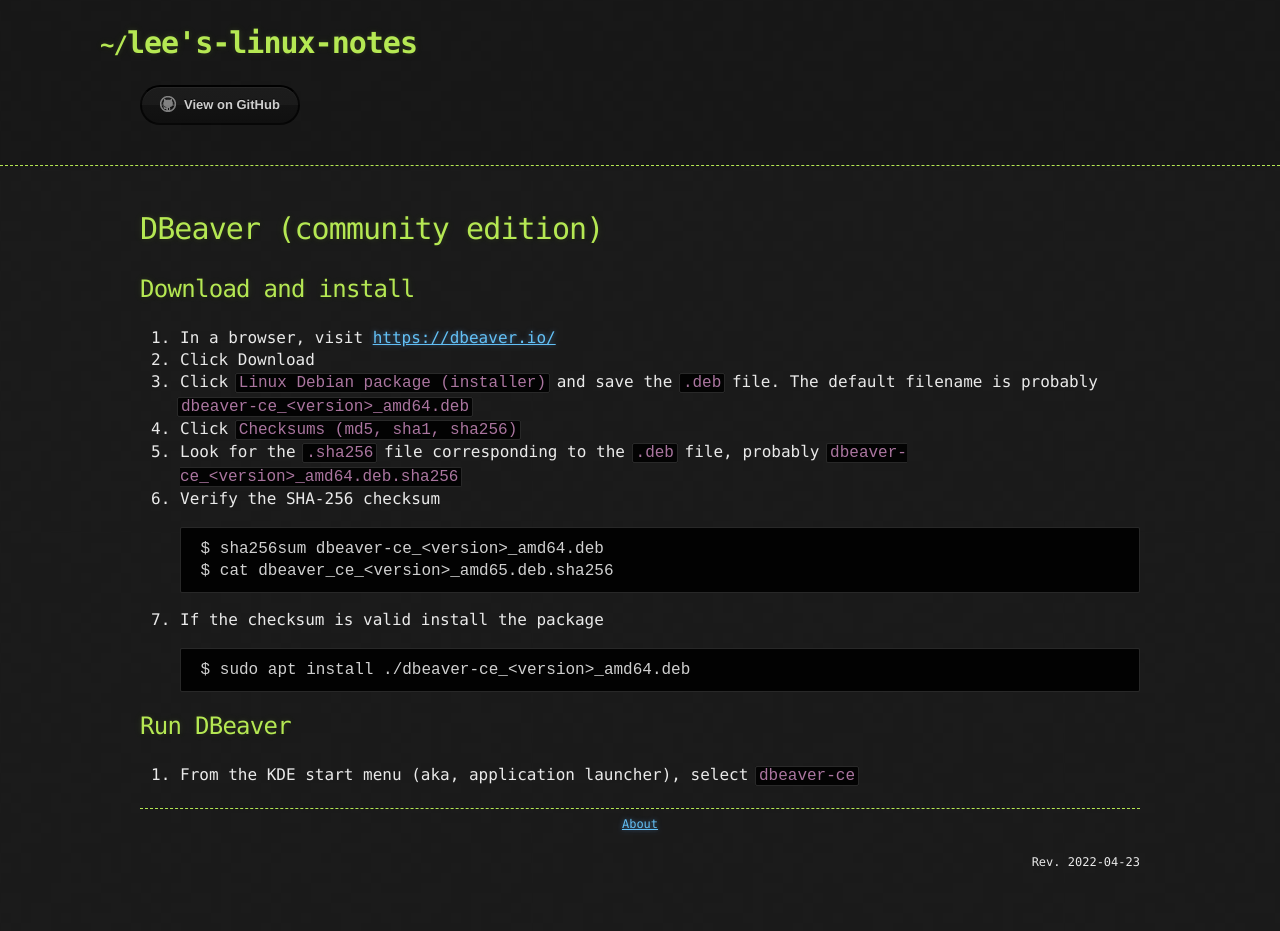
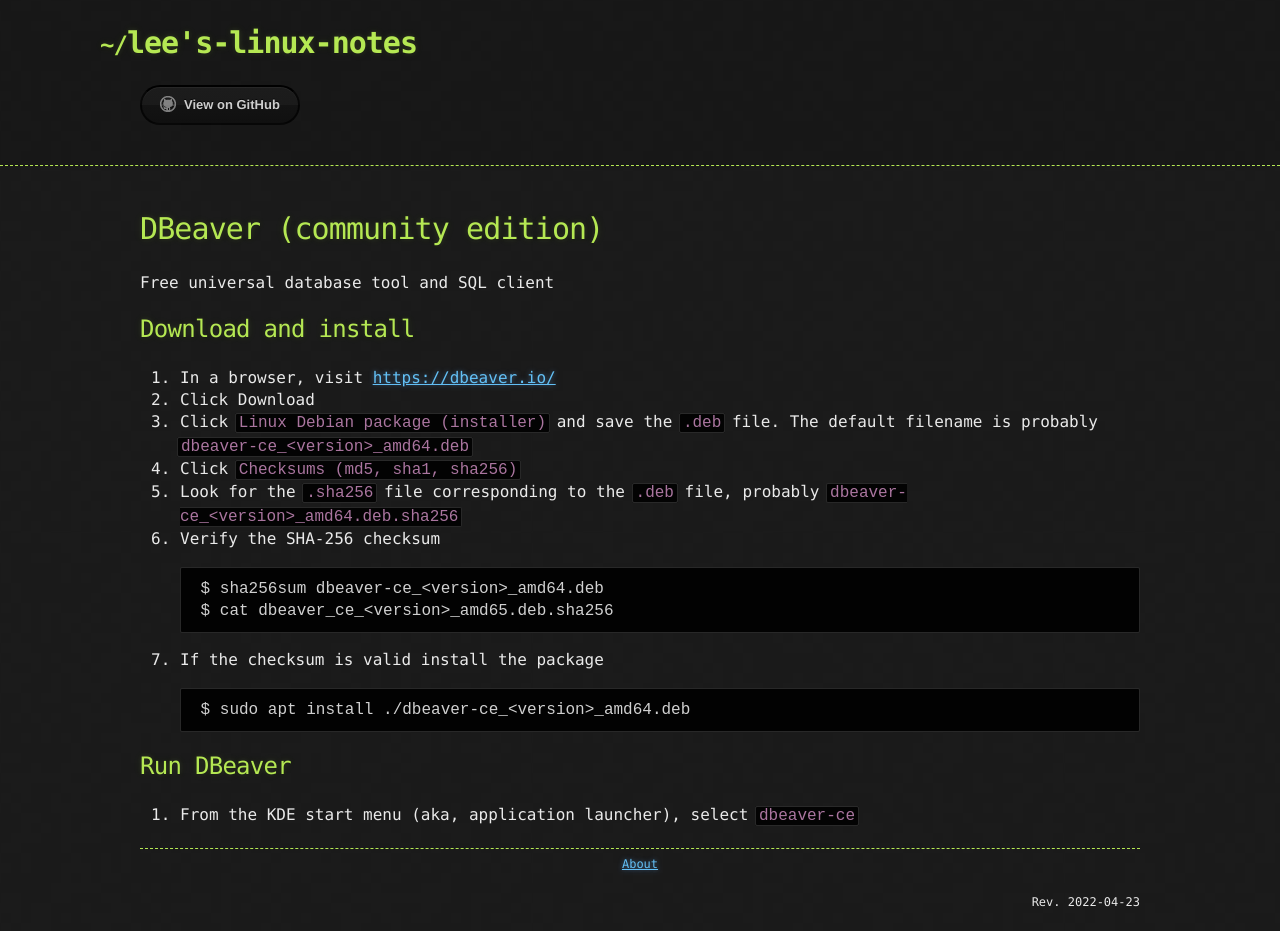
Before and after one commit to leebehrens/linux-notes, a Jekyll site: the page built from docs/_notes/dbeaver.md, in a window 1280 px wide. Built offline with Jekyll 4.4.1, drawn with Linux system fonts in a browser that asks for light colours; the repository's description, which GitHub fills in, is left out; before the commit the page ends 900 px from its top, so only the background shows below that.

Commit message:
update dbeaver

```diff
--- a/docs/_notes/dbeaver.md
+++ b/docs/_notes/dbeaver.md
@@ -3,6 +3,8 @@ title: DBeaver (community edition)
 layout: note
 date: 2022-04-23
 ---
+Free universal database tool and SQL client
+
 ## Download and install
 
 1. In a browser, visit [https://dbeaver.io/](https://dbeaver.io/)
```
